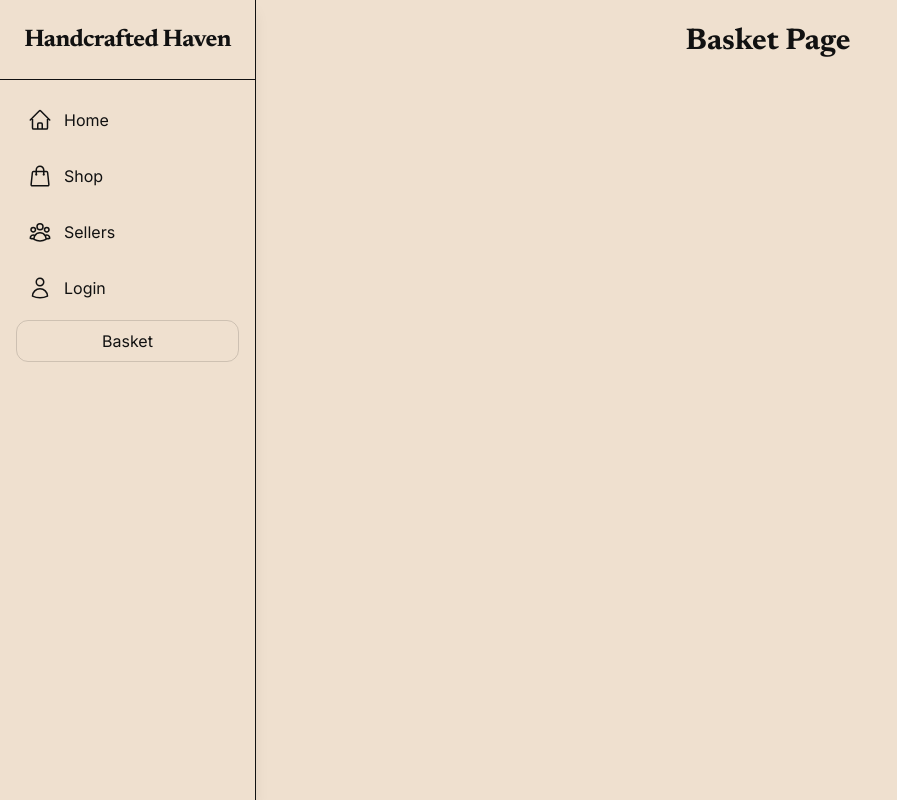
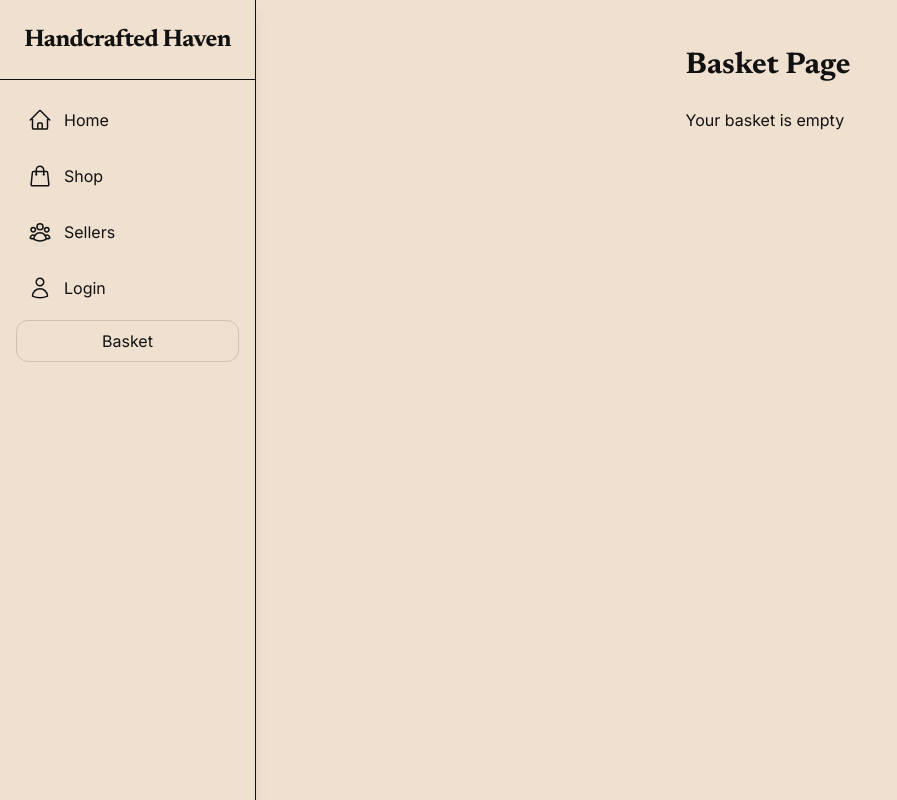
Before and after one commit to moroninavarro/handcrafted-h-project, a Next.js app: page /basket in a window 1280 px wide. Shown: the whole page, without its empty margins (0-897 px from the left). Built offline with nearby package versions, Linux system fonts and the light colour scheme.

Commit message:
Implemented basket page and cart context

```diff
--- a/src/app/basket/page.tsx
+++ b/src/app/basket/page.tsx
@@ -1,13 +1,65 @@
-import { Metadata } from 'next';
 
+"use client";
+
+import { useCart } from "@/context/CartContext";
 
 export default function BasketPage() {
-  return <div>
-   <h1 className="text-3xl font-bold">Basket Page</h1>
-  </div>;
+  const { cart, removeFromCart, clearCart } = useCart();
+
+  const total = cart.reduce(
+    (sum, item) => sum + item.price * item.quantity,
+    0
+  );
+
+  return (
+    <main className="p-6">
+      <h1 className="text-3xl font-bold mb-6">Basket Page</h1>
+
+      {cart.length === 0 && <p>Your basket is empty</p>}
+
+      {cart.map((item) => (
+        <div key={item.id} className="flex gap-4 mb-4 border p-3 rounded">
+          <img src={item.image} alt={item.name} width={80} />
+
+          <div>
+            <h2 className="font-semibold">{item.name}</h2>
+            <p>Quantity: {item.quantity}</p>
+            <p>Price: ${item.price}</p>
+
+            <button
+              className="text-red-500"
+              onClick={() => removeFromCart(item.id)}
+            >
+              Remove
+            </button>
+          </div>
+        </div>
+      ))}
+
+      {cart.length > 0 && (
+        <>
+          <h2 className="text-xl mt-4">Total: ${total}</h2>
+
+          <div className="flex gap-4 mt-4">
+            <button
+              className="bg-red-500 text-white px-4 py-2 rounded"
+              onClick={clearCart}
+            >
+              Clear Basket
+            </button>
+
+            <button
+              className="bg-green-600 text-white px-4 py-2 rounded"
+              onClick={() => {
+                alert("Message sent successfully!");
+                clearCart();
+              }}
+            >
+              Checkout
+            </button>
+          </div>
+        </>
+      )}
+    </main>
+  );
 }
-
-
-export const metadata: Metadata = {
-  title: 'Basket',
-};
--- a/src/app/layout.tsx
+++ b/src/app/layout.tsx
@@ -1,8 +1,10 @@
 import type { Metadata } from "next";
 import { Inter, Newsreader } from "next/font/google";
+import { CartProvider } from "@/context/CartContext";
 import "./globals.css";
 
 import Navbar from "../components/Navbar";
+
 
 const inter = Inter({
   variable: "--font-inter",
@@ -33,10 +35,12 @@ export default function RootLayout({
       </head>
 
       <body className="bg-[var(--color-background)] text-[var(--color-text)]">
-        <Navbar />
-        <main className="flex flex-col items-center p-6 pt-45 md:pt-6 md:ml-64">
-          {children}
+        <CartProvider>
+          <Navbar />
+          <main className="flex flex-col items-center p-6 pt-45 md:pt-6 md:ml-64">
+            {children}
         </main>
+      </CartProvider>
       </body>
     </html>
   );
--- /dev/null
+++ b/src/context/CartContext.tsx
@@ -0,0 +1,69 @@
+"use client";
+
+import { createContext, useContext, useEffect, useState } from "react";
+
+type CartItem = {
+    id: string;
+    name: string;
+    price: number;
+    image: string;
+    quantity: number;
+};
+
+type CartContextType = {
+    cart: CartItem[];
+    addToCart: (product: any) => void;
+    removeFromCart: (id: string) => void;
+    clearCart: () => void;
+};
+
+const CartContext = createContext<CartContextType | null>(null);
+
+export function CartProvider({ children }: any) {
+    const [cart, setCart] = useState<CartItem[]>([]);
+
+    // Load from localStorage
+    useEffect(() => {
+        const saved = localStorage.getItem("cart");
+        if (saved) setCart(JSON.parse(saved));
+    }, []);
+
+    // Save to localStorage
+    useEffect(() => {
+        localStorage.setItem("cart", JSON.stringify(cart));
+    }, [cart]);
+
+    function addToCart(product: any) {
+        setCart((prev) => {
+            const existing = prev.find((item) => item.id === product.id);
+
+            if (existing) {
+                return prev.map((item) =>
+                    item.id === product.id
+                        ? { ...item, quantity: item.quantity + 1 }
+                        : item
+                );
+            }
+
+            return [...prev, { ...product, quantity: 1 }];
+        });
+    }
+
+    function removeFromCart(id: string) {
+        setCart((prev) => prev.filter((item) => item.id !== id));
+    }
+
+    function clearCart() {
+        setCart([]);
+    }
+
+    return (
+        <CartContext.Provider value={{ cart, addToCart, removeFromCart, clearCart }}>
+            {children}
+        </CartContext.Provider>
+    );
+}
+
+export function useCart() {
+    return useContext(CartContext)!;
+}
```
Also changed, not shown: 1 other file (tests, documents, lock files or other folders).
